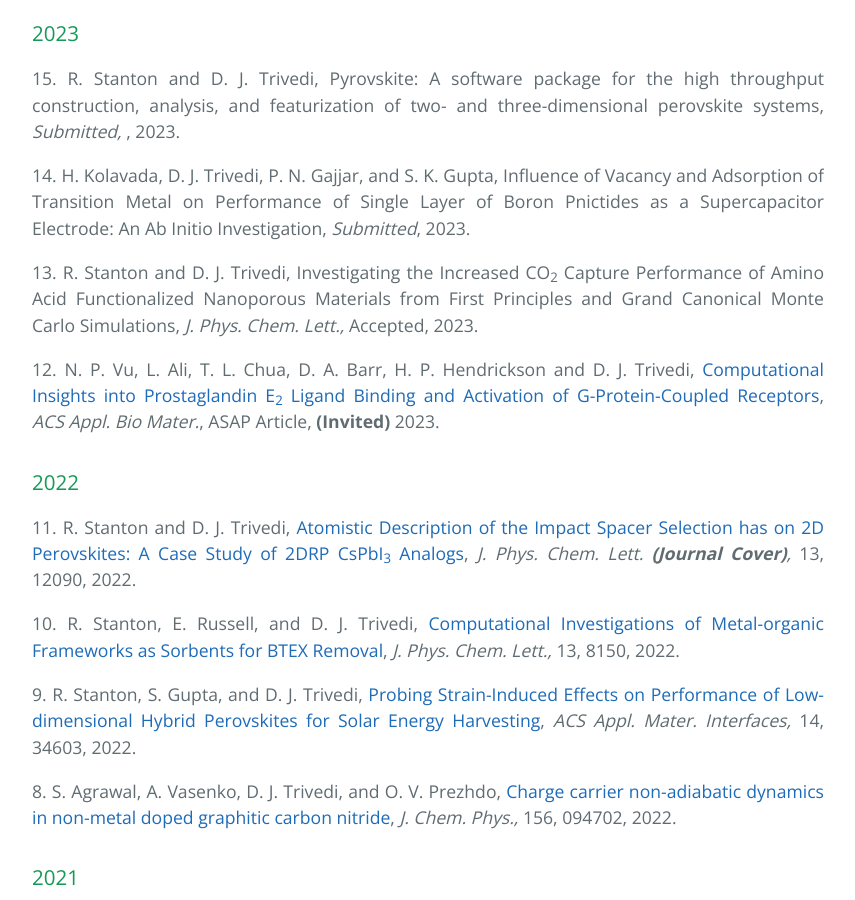
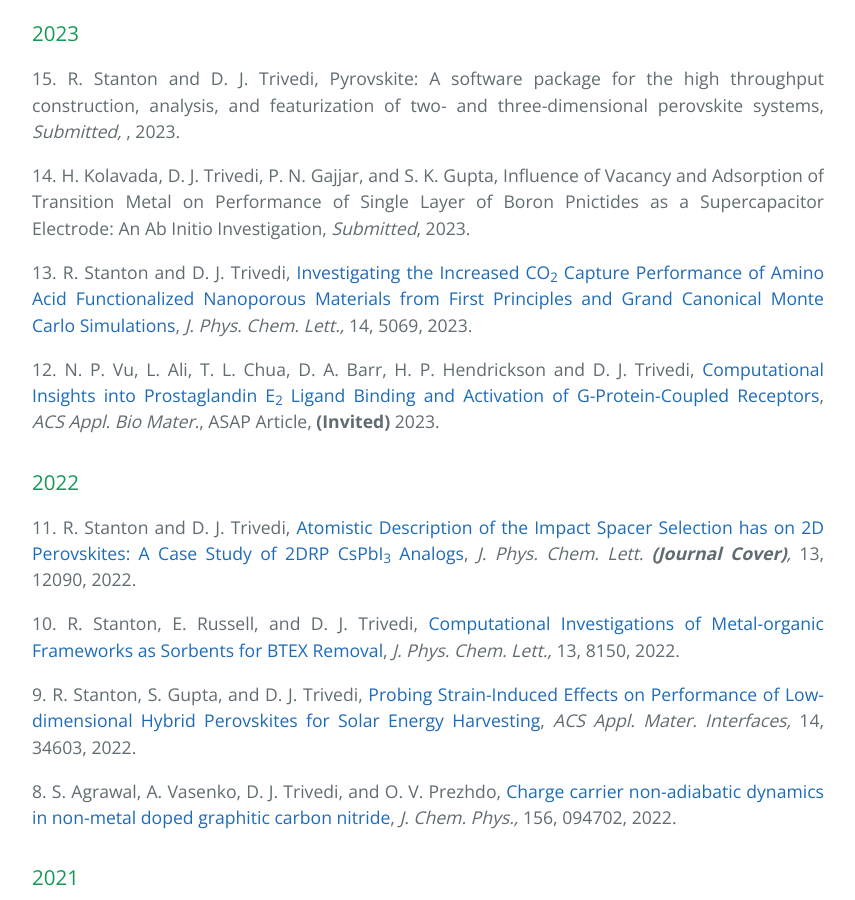
Before and after one commit to dharatrivedi/dharatrivedi.github.io, a Jekyll site: the page built from publication.html, in a window 1280 px wide and 900 px high, scrolled down 490 px. Shown: the whole window, without its empty margins (232-1087 px from the left). Built offline with Jekyll 4.4.1, drawn with Linux system fonts in a browser that asks for light colours.

Commit message:
Update publication.html

```diff
--- a/publication.html
+++ b/publication.html
@@ -12,7 +12,7 @@ title: {{ site.name }}
           <p> </p>
      14. H. Kolavada, D. J. Trivedi, P. N. Gajjar, and S. K. Gupta, Influence of Vacancy and Adsorption of Transition Metal on Performance of Single Layer of Boron Pnictides as a Supercapacitor Electrode: An Ab Initio Investigation, <i> Submitted</i>, 2023.
           <p> </p>
-     13. R. Stanton and D. J. Trivedi, Investigating the Increased CO<sub>2</sub> Capture Performance of Amino Acid Functionalized Nanoporous Materials from First Principles and Grand Canonical Monte Carlo Simulations, <i> J. Phys. Chem. Lett.,</i> Accepted, 2023.
+     13. R. Stanton and D. J. Trivedi, <a href="https://pubs.acs.org/doi/10.1021/acs.jpclett.3c00998">Investigating the Increased CO<sub>2</sub> Capture Performance of Amino Acid Functionalized Nanoporous Materials from First Principles and Grand Canonical Monte Carlo Simulations</a>, <i> J. Phys. Chem. Lett.,</i> 14, 5069, 2023.
           <p> </p>
      12. N. P. Vu, L. Ali, T. L. Chua, D. A. Barr, H. P. Hendrickson and D. J. Trivedi, <a href="https://pubs.acs.org/doi/10.1021/acsabm.2c01049">Computational Insights into Prostaglandin E<sub>2</sub> Ligand Binding and Activation of G-Protein-Coupled Receptors</a>, <i> ACS Appl. Bio Mater.</i>, ASAP Article,<b> (Invited)</b> 2023.
           <p> </p>
```
